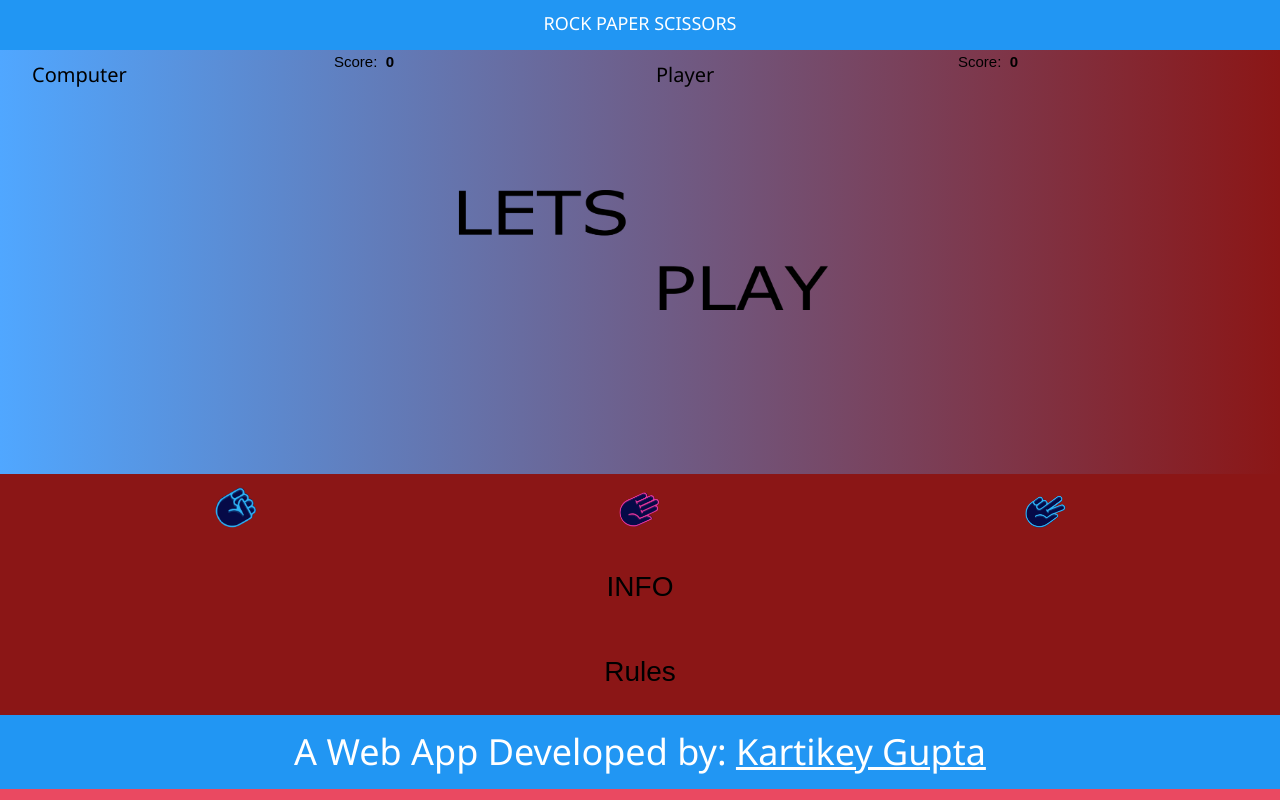
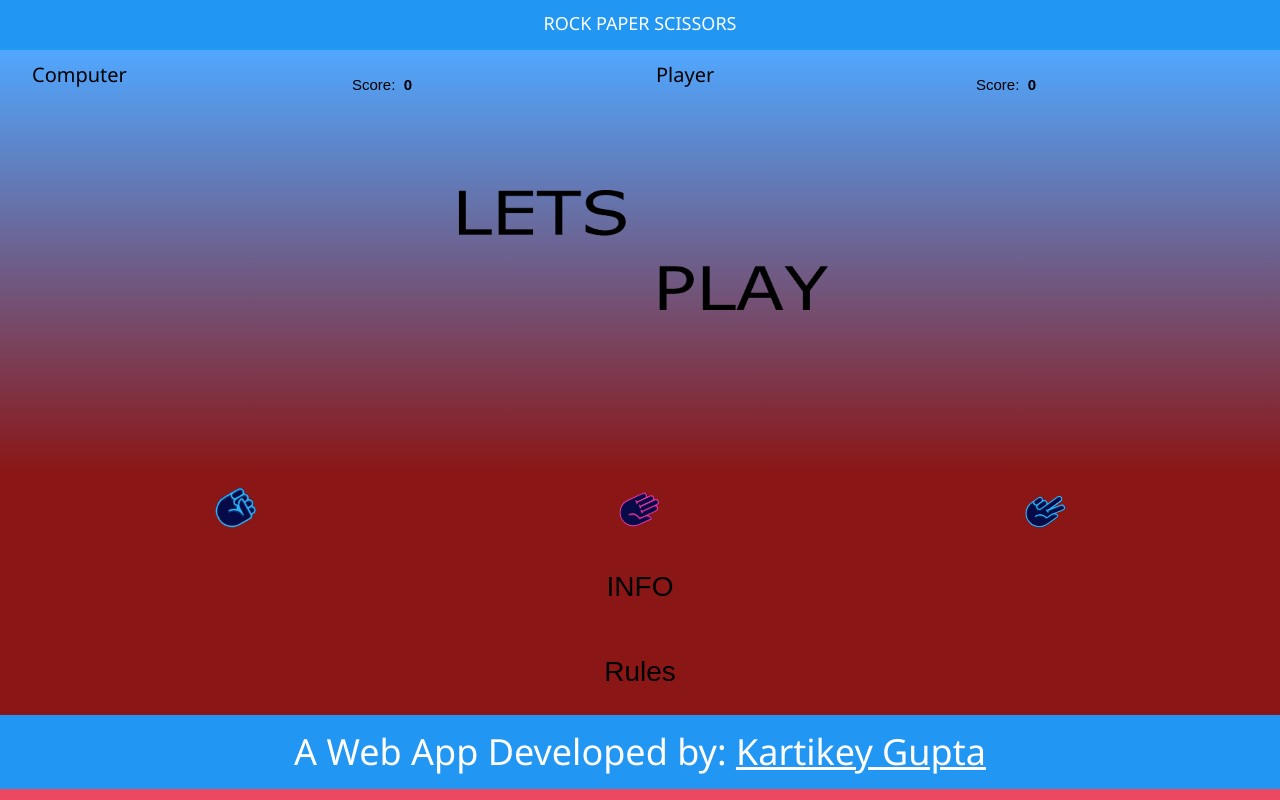
Before and after one commit to Kartikey2108/Kartikey2108.github.io, a plain HTML site: page rps-game/index.html in a window 1280 px wide. Drawn offline with Linux system fonts and the light colour scheme.

Commit message:
Respoonsive rps

```diff
--- a/rps-game/assets/button.css
+++ b/rps-game/assets/button.css
@@ -11,6 +11,17 @@
     transition: all 0.5s;
     cursor: pointer;
     margin: 4px;
+}
+
+.btn {
+    padding: 3vh;
+}
+
+@media only screen and (max-width: 700px) {
+    .rs {
+
+        padding: 2vh;
+    }
 }
 
 .hover-btn span {
--- a/rps-game/index.html
+++ b/rps-game/index.html
@@ -38,9 +38,7 @@
         }
 
         @media(min-width: 601px) {
-            .maincon {
-                background-image: linear-gradient(270deg, #8b1616, #50a7ff)
-            }
+
             .imgbox {
                 height: 200px;
             }
```
